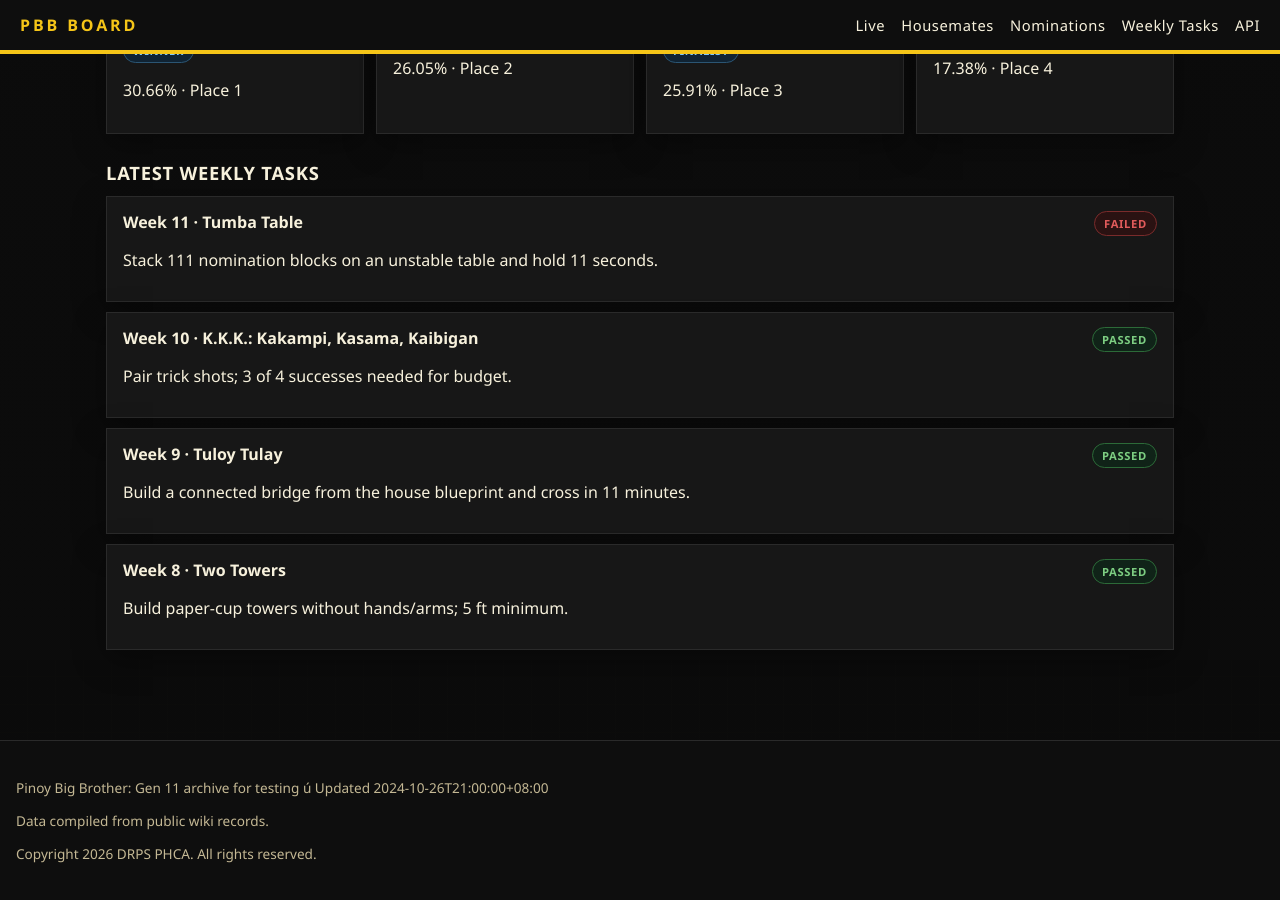
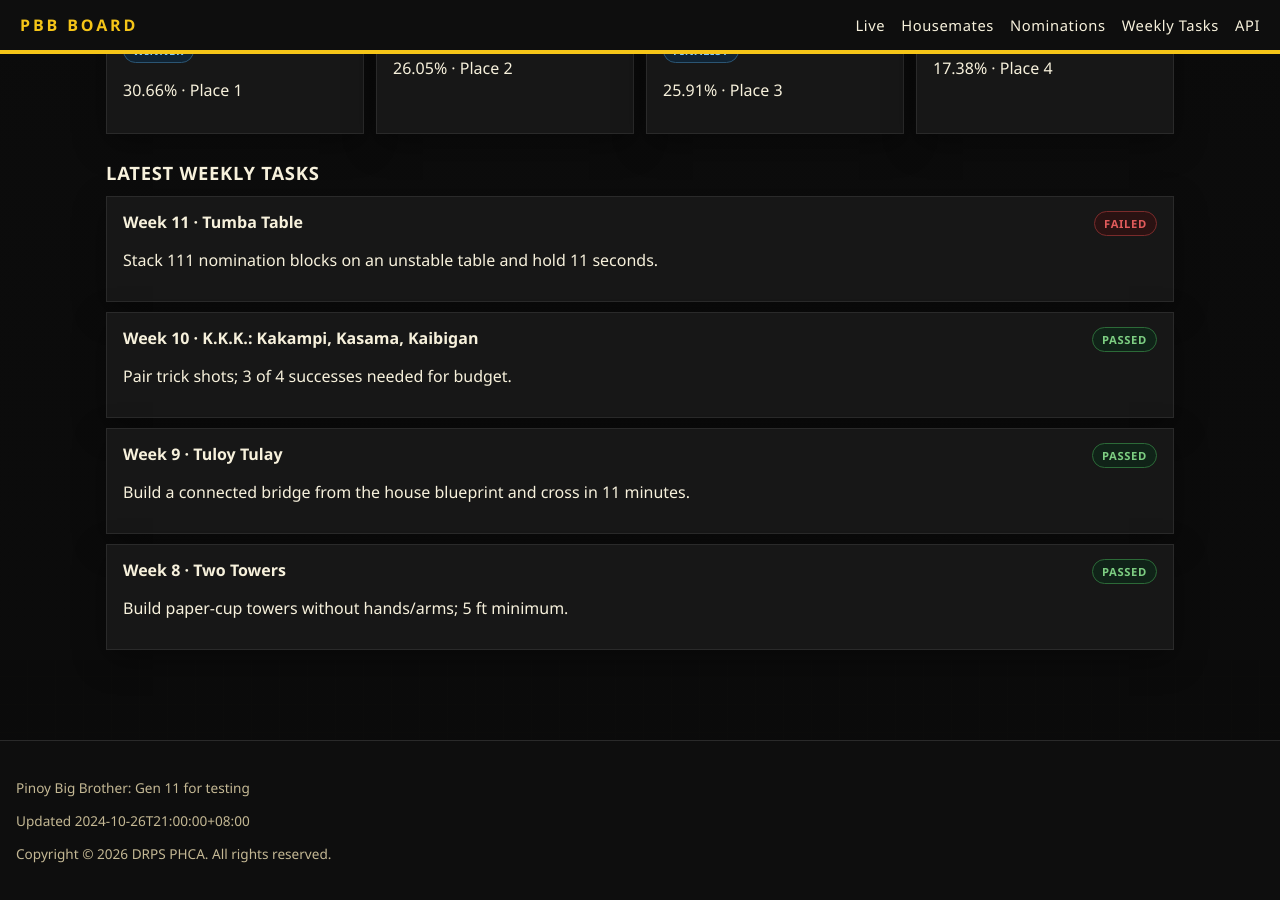
Before and after one commit to drpsphca/PHCASite-PBBUpdates, a Jekyll site: the page built from index.md, in a window 1280 px wide and 900 px high, scrolled down 697 px. Built offline with Jekyll 4.4.1, drawn with Linux system fonts in a browser that asks for light colours.

Commit message:
Refactor footer HTML for improved readability

```diff
--- a/_includes/footer.html
+++ b/_includes/footer.html
@@ -1,5 +1,5 @@
 <footer class="foot">
-  <p>{{ site.data.season.title }} archive for testing ú Updated {{ site.data.season.updated_at }}</p>
-  <p>Data compiled from public wiki records.</p>
-  <p>Copyright 2026 DRPS PHCA. All rights reserved.</p>
+  <p>{{ site.data.season.title }}  for testing</p>
+  <p>Updated {{ site.data.season.updated_at }}</p>
+  <p>Copyright © 2026 DRPS PHCA. All rights reserved.</p>
 </footer>
```
